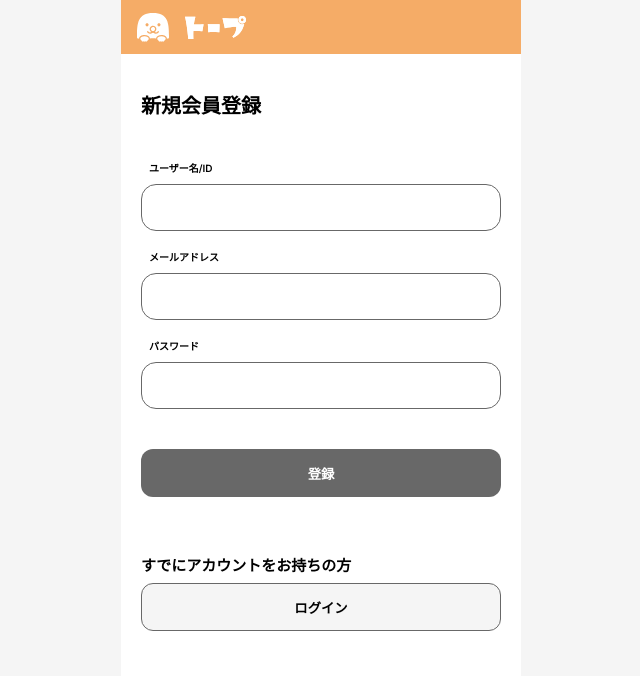
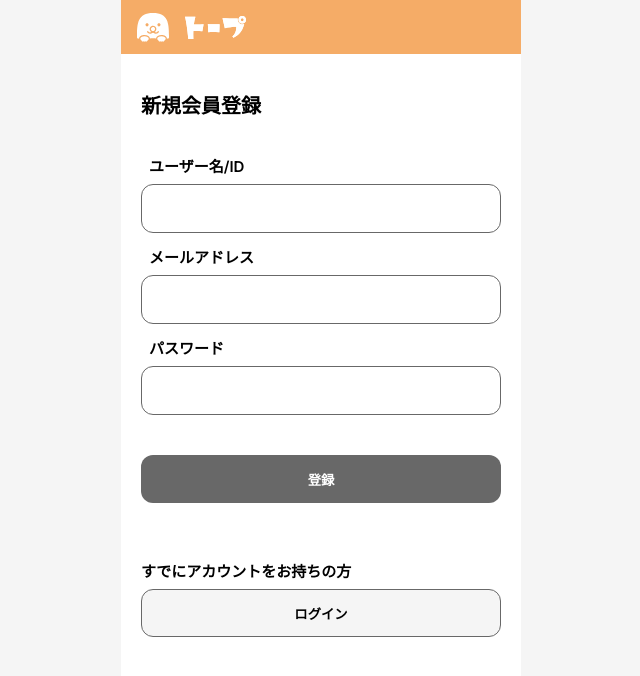
Before and after one commit to nbr41to/lesson-chat-app, a Next.js app: page /signup in a window 1280 px wide. Shown: the top 676 px of the page, without its empty margins (319-959 px from the left). Built offline with nearby package versions, Linux system fonts and the light colour scheme; no server answers.

Commit message:
Update Input.module.css

```diff
--- a/src/components/Input/Input.module.css
+++ b/src/components/Input/Input.module.css
@@ -1,17 +1,20 @@
 .label {
   cursor: pointer;
-  font-size: 10px;
   font-weight: 600;
-  line-height: 12px;
   padding-left: 8px;
 }
 
 .label .input {
   font-weight: 600;
   display: block;
-  border: 0.5px solid #686868;
-  border-radius: 15px;
-  padding: 15px 13px;
+  border: 1px solid #686868;
+  border-radius: 12px;
+  padding: 16px;
   width: 100%;
   margin-top: 8px;
 }
+
+.input:focus {
+  border: 1px solid var(--orange);
+  outline: 1px solid var(--orange);
+}
```
